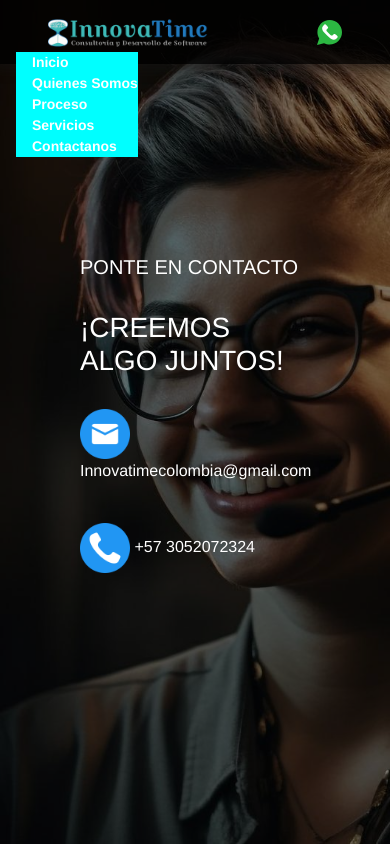
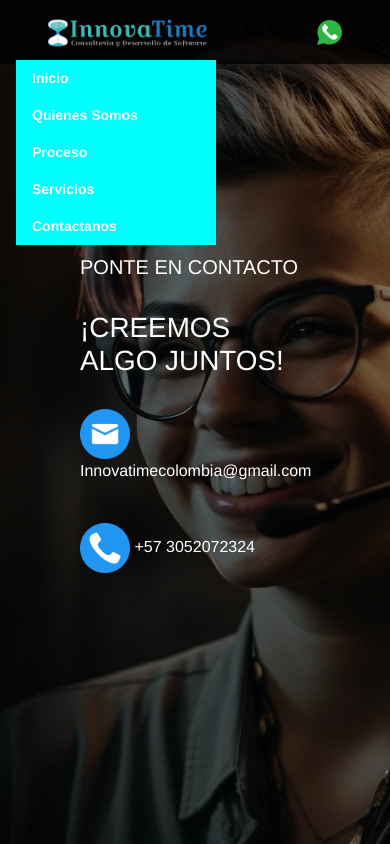
Before and after one commit to lcpdesarrollos/InnovaTimeColombia, an ASP.NET Core app: page /contactanos in a window 390 px wide. Run offline with ASP.NET Core 8, Linux system fonts and the light colour scheme; style sheets or scripts are compiled from the project's sources; some libraries are stand-ins or nearby versions.

Commit message:
test menu

```diff
--- a/InnovaTimeColombia/Shared/MenuTop.razor
+++ b/InnovaTimeColombia/Shared/MenuTop.razor
@@ -3,7 +3,7 @@
     <div class="logo">
         <img src="images/logo_itc.png" />
     </div>
-    <div class="options">
+    <div class="options wow fadeInUp">
         <ul>
             <li><a href="#inicio">Inicio</a></li>
             <li><a href="#empresa">Quienes Somos</a></li>
@@ -18,3 +18,7 @@
         </a>
     </div>
 </nav>
+
+<script>
+
+</script>
--- a/InnovaTimeColombia/Shared/MenuTop.razor.css
+++ b/InnovaTimeColombia/Shared/MenuTop.razor.css
@@ -70,17 +70,21 @@
 
 @media (max-width: 800px) {
     .options {
+        display: block;
         position: absolute;
-        margin-top: 9rem;
     }
 
     .menu-top .options ul {
         flex-direction: column;
+        width: 200px;
+        margin-top: 15rem;
+        right: 0;
     }
 
         .menu-top .options ul li {
             width: 100%;
             background-color: aqua;
+            padding: 0.5rem 1rem 0.5rem 0;
         }
 
     .options a {
```
